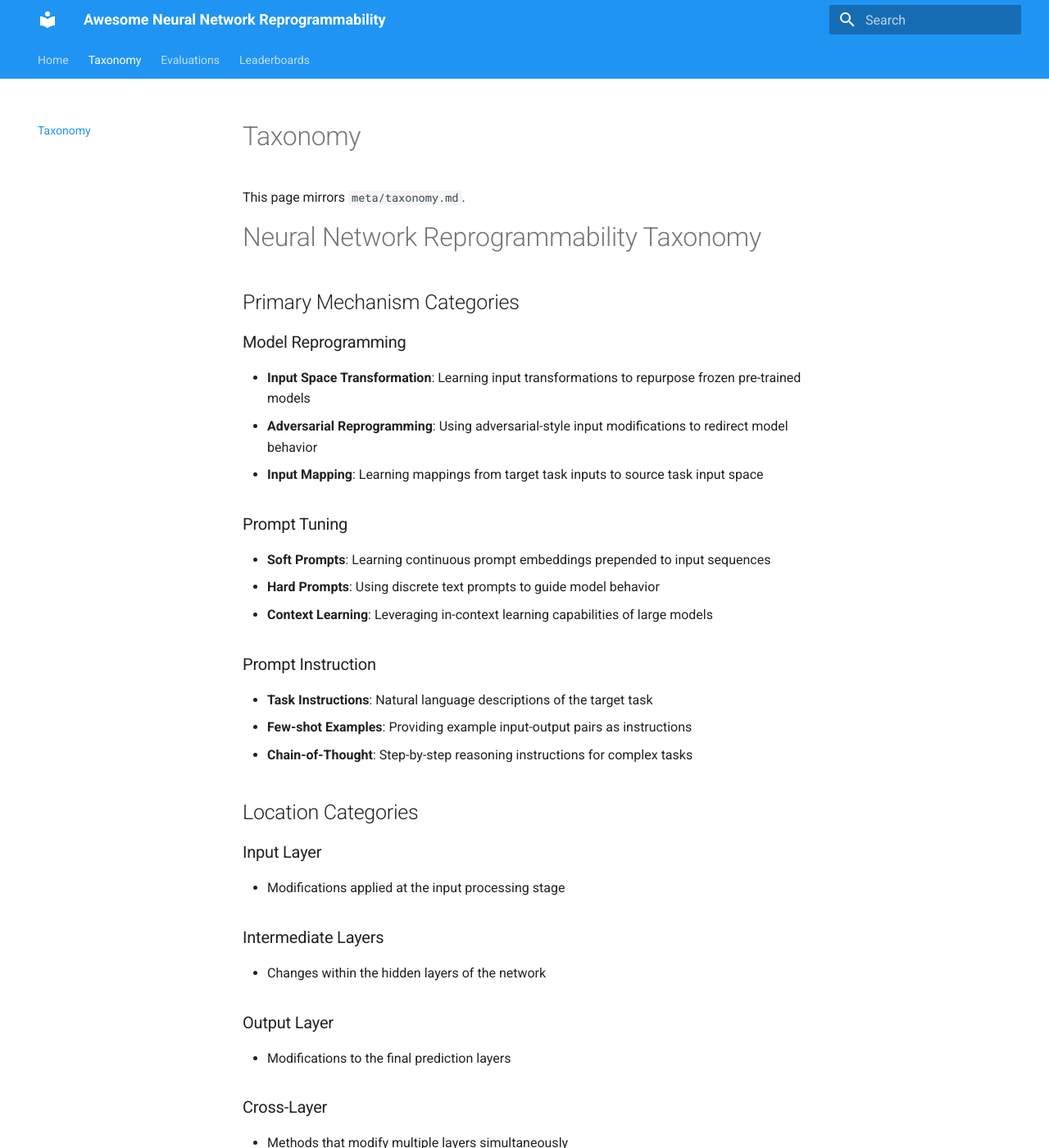
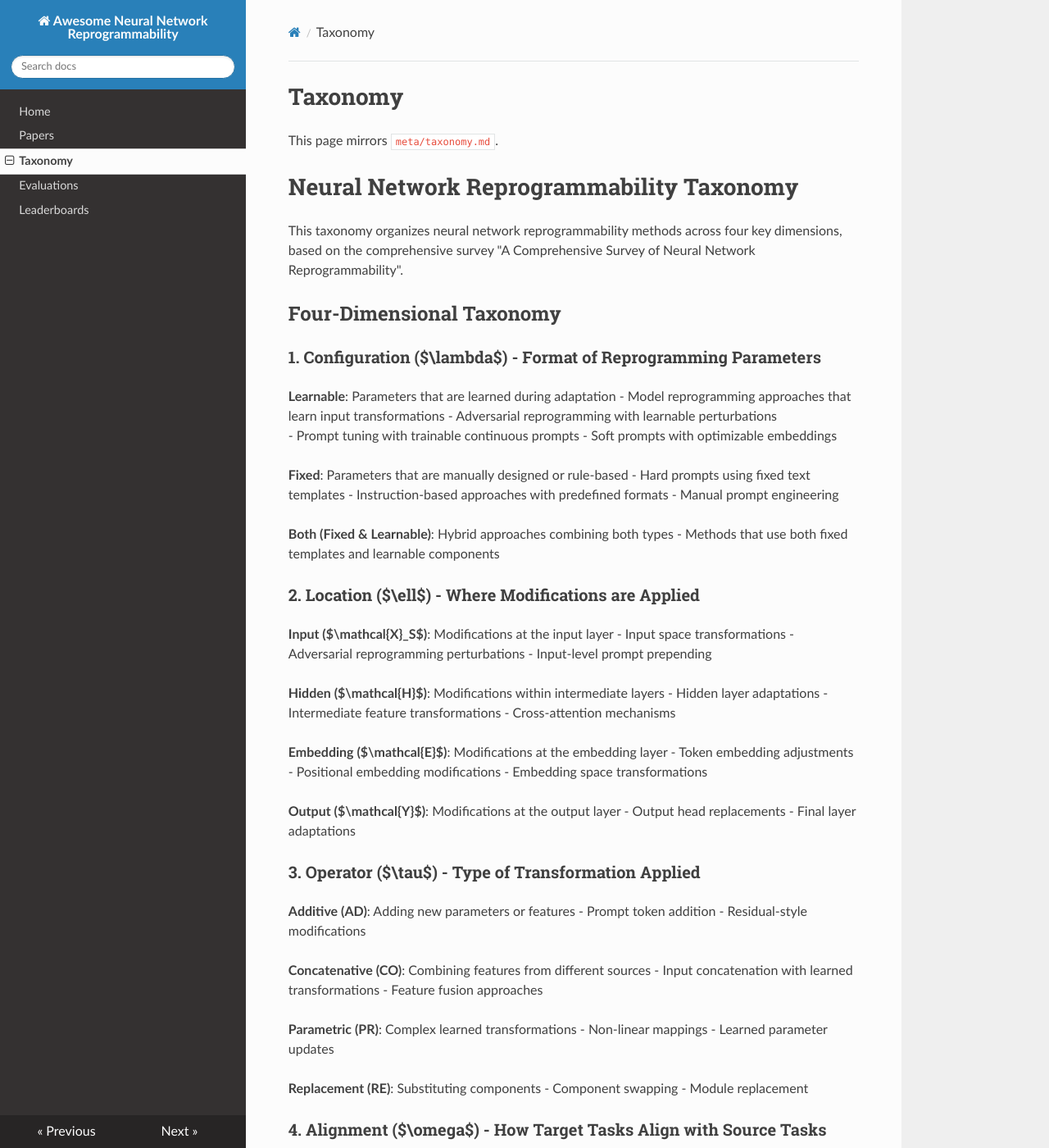
Before and after one commit to zyecs/awesome-reprogrammability, an MkDocs documentation site: the page built from docs/sections/taxonomy.md, in a window 1280 px wide and 1400 px high. Shown: the whole window at 82% size. Built offline with MkDocs 1.6.1, drawn with Linux system fonts in a browser that asks for light colours; nearby versions of some CDN libraries; some of the changed text lies outside the part shown.

Commit message:
update papers adding mechanisms based on taxonomy

```diff
--- a/docs/sections/taxonomy.md
+++ b/docs/sections/taxonomy.md
@@ -4,61 +4,123 @@ This page mirrors `meta/taxonomy.md`.
 
 # Neural Network Reprogrammability Taxonomy
 
-## Primary Mechanism Categories
+This taxonomy organizes neural network reprogrammability methods across four key dimensions, based on the comprehensive survey "A Comprehensive Survey of Neural Network Reprogrammability".
+
+## Four-Dimensional Taxonomy
+
+### 1. Configuration ($\lambda$) - Format of Reprogramming Parameters
+
+**Learnable**: Parameters that are learned during adaptation
+- Model reprogramming approaches that learn input transformations
+- Adversarial reprogramming with learnable perturbations
+- Prompt tuning with trainable continuous prompts
+- Soft prompts with optimizable embeddings
+
+**Fixed**: Parameters that are manually designed or rule-based
+- Hard prompts using fixed text templates
+- Instruction-based approaches with predefined formats
+- Manual prompt engineering
+
+**Both (Fixed & Learnable)**: Hybrid approaches combining both types
+- Methods that use both fixed templates and learnable components
+
+### 2. Location ($\ell$) - Where Modifications are Applied
+
+**Input ($\mathcal{X}_S$)**: Modifications at the input layer
+- Input space transformations
+- Adversarial reprogramming perturbations
+- Input-level prompt prepending
+
+**Hidden ($\mathcal{H}$)**: Modifications within intermediate layers
+- Hidden layer adaptations
+- Intermediate feature transformations
+- Cross-attention mechanisms
+
+**Embedding ($\mathcal{E}$)**: Modifications at the embedding layer
+- Token embedding adjustments
+- Positional embedding modifications
+- Embedding space transformations
+
+**Output ($\mathcal{Y}$)**: Modifications at the output layer
+- Output head replacements
+- Final layer adaptations
+
+### 3. Operator ($\tau$) - Type of Transformation Applied
+
+**Additive (AD)**: Adding new parameters or features
+- Prompt token addition
+- Residual-style modifications
+
+**Concatenative (CO)**: Combining features from different sources
+- Input concatenation with learned transformations
+- Feature fusion approaches
+
+**Parametric (PR)**: Complex learned transformations
+- Non-linear mappings
+- Learned parameter updates
+
+**Replacement (RE)**: Substituting components
+- Component swapping
+- Module replacement
+
+### 4. Alignment ($\omega$) - How Target Tasks Align with Source Tasks
+
+**Linear (LA)**: Linear relationship between source and target
+- Direct feature mappings
+- Linear transformations
+
+**Statistical (SA)**: Statistical alignment approaches
+- Distribution matching
+- Statistical feature alignment
+
+**Rule-based (RA)**: Rule-driven alignment
+- Template-based approaches
+- Structured rule-based mapping
+
+**Identity (ID)**: Theoretical or identity-based alignment
+- Theoretical frameworks
+- Identity-preserving transformations
+
+## Method Categories
+
+Note that this is a **rough** categorization for the *existing* studies.
 
 ### Model Reprogramming
-- **Input Space Transformation**: Learning input transformations to repurpose frozen pre-trained models
-- **Adversarial Reprogramming**: Using adversarial-style input modifications to redirect model behavior
-- **Input Mapping**: Learning mappings from target task inputs to source task input space
+- **Configuration**: Typically Learnable
+- **Location**: Usually Input ($\mathcal{X}_S$) or Embedding ($\mathcal{E}$)
+- **Operator**: Commonly Concatenative (CO) or Additive (AD) or Parametric (PR)
+- **Alignment**: Primarily Linear (LA) or Statistical (SA)
 
 ### Prompt Tuning
-- **Soft Prompts**: Learning continuous prompt embeddings prepended to input sequences
-- **Hard Prompts**: Using discrete text prompts to guide model behavior
-- **Context Learning**: Leveraging in-context learning capabilities of large models
+- **Configuration**: Learnable
+- **Location**: Embedding ($\mathcal{E}$) or Hidden ($\mathcal{H}$)
+- **Operator**: Commonly Concatenative (CO) or Parametric (PR)
+- **Alignment**: Linear (LA) or Rule-based (RA) or Identity Mapping (ID)
 
 ### Prompt Instruction
-- **Task Instructions**: Natural language descriptions of the target task
-- **Few-shot Examples**: Providing example input-output pairs as instructions
-- **Chain-of-Thought**: Step-by-step reasoning instructions for complex tasks
+- **Configuration**: Fixed
+- **Location**: Input ($\mathcal{X}_S$)
+- **Operator**: Commonly Concatenative (CO) or Additive (AD) or Parametric (PR)
+- **Alignment**: Rule-based (RA) or Identity Mapping (ID)
 
-## Location Categories
-
-### Input Layer
-- Modifications applied at the input processing stage
-
-### Intermediate Layers
-- Changes within the hidden layers of the network
-
-### Output Layer
-- Modifications to the final prediction layers
-
-### Cross-Layer
-- Methods that modify multiple layers simultaneously
-
-## Operator Categories
-
-### Addition
-- Adding new parameters or components
-
-### Multiplication
-- Scaling or gating existing representations
-
-### Concatenation
-- Combining features from different sources
-
-### Replacement
-- Substituting existing components with new ones
-
-## Evaluation Dimensions
+## Common Evaluation Scenarios
 
 ### Few-Shot Learning
 - Performance with limited training examples (1-shot, 5-shot, etc.)
+- Evaluating adaptation efficiency with minimal data
 
 ### Zero-Shot Transfer
 - Performance without task-specific training data
+- Direct application to unseen tasks
 
 ### Domain Adaptation
-- Transferring across different data domains
+- Cross-domain transfer (e.g., natural images → medical images)
+- Distribution shift robustness
 
-### Task Similarity
-- Performance correlation with source-target task similarity
+### Cross-Task Transfer
+- Transferring between different task types
+- Task similarity impact on performance
+
+## Usage in Papers Table
+
+The papers table in `docs/sections/papers.md` uses this taxonomy to classify each paper across all four dimensions, providing a comprehensive view of the reprogrammability landscape.
--- a/mkdocs.yml
+++ b/mkdocs.yml
@@ -3,7 +3,7 @@ site_description: A curated list of resources on neural network reprogrammabilit
 site_url: https://username.github.io/awesome-reprogrammability
 
 theme:
-  name: material
+  name: readthedocs
   palette:
     - scheme: default
       primary: blue
@@ -14,6 +14,7 @@ theme:
 
 nav:
   - Home: index.md
+  - Papers: sections/papers.md
   - Taxonomy: sections/taxonomy.md
   - Evaluations: sections/evaluations.md
   - Leaderboards: sections/leaderboards.md
```
Also changed, not shown: CONTRIBUTING.md (+3 -2 lines), README.md (+47 -10 lines), docs/index.md (+2 -1 lines), docs/sections/papers.md (added, +42 -0 lines), meta/taxonomy.md (+104 -42 lines), 8 other files.
